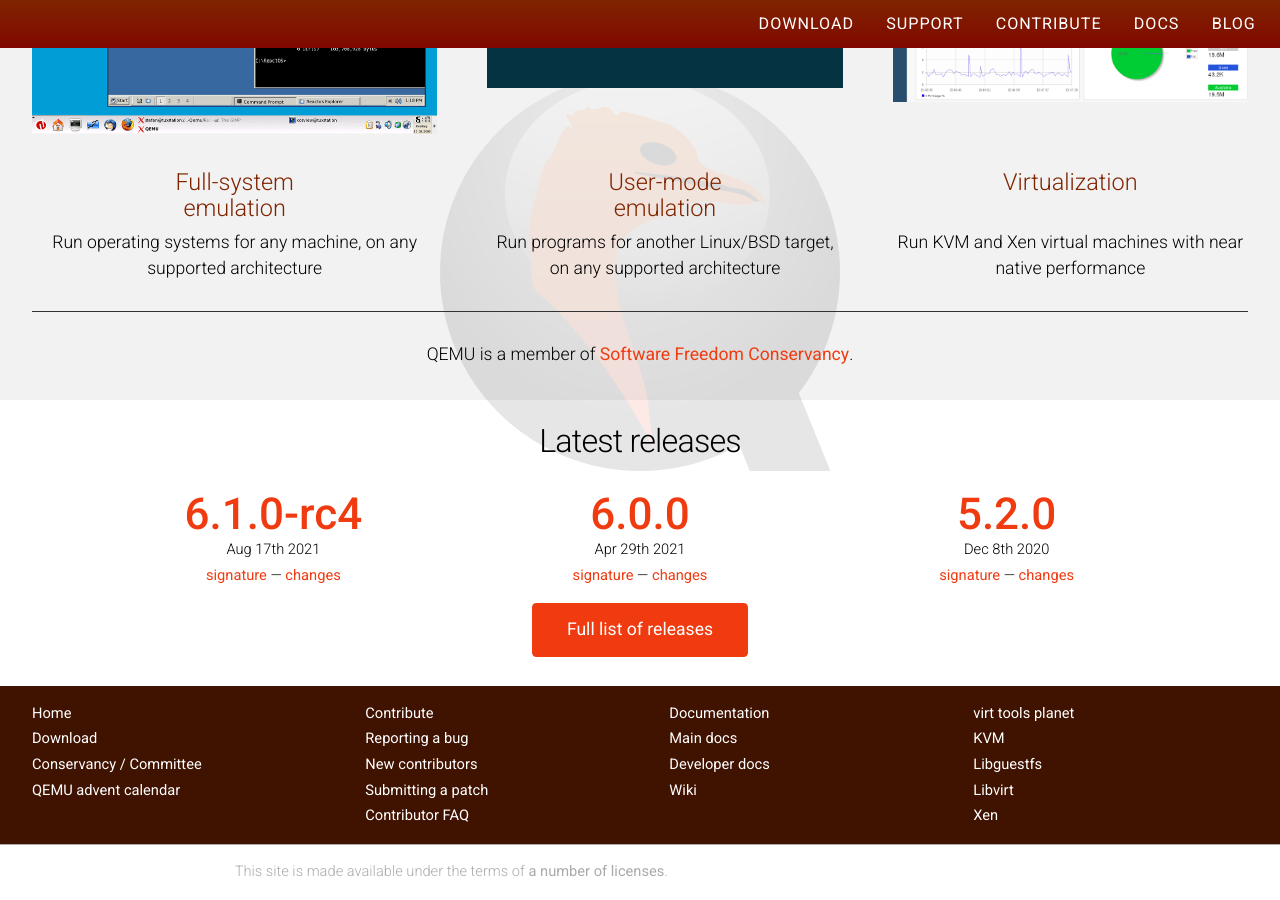
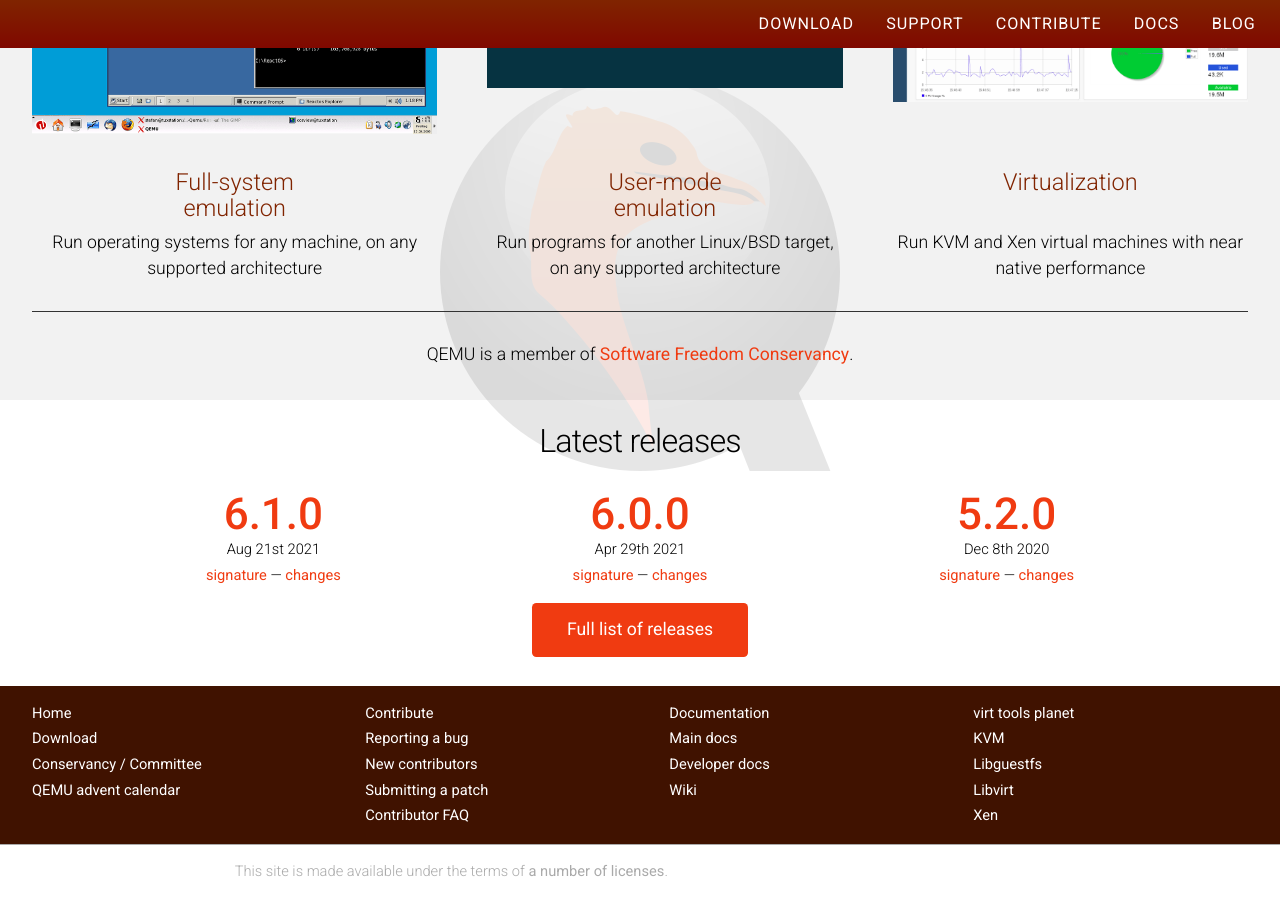
Before and after one commit to qemu/qemu-web, a Jekyll site: the page built from index.html, in a window 1280 px wide and 900 px high, scrolled down 570 px. Built offline with Jekyll 4.4.1, drawn with Linux system fonts in a browser that asks for light colours; nearby versions of some CDN libraries.

Commit message:
add v6.1.0

```diff
--- a/_data/releases.yml
+++ b/_data/releases.yml
@@ -1,6 +1,6 @@
 - branch: "6.1"
-  patch: 0-rc4
-  date: "Aug 17th 2021"
+  patch: 0
+  date: "Aug 21st 2021"
 - branch: "6.0"
   patch: 0
   date: "Apr 29th 2021"
```
